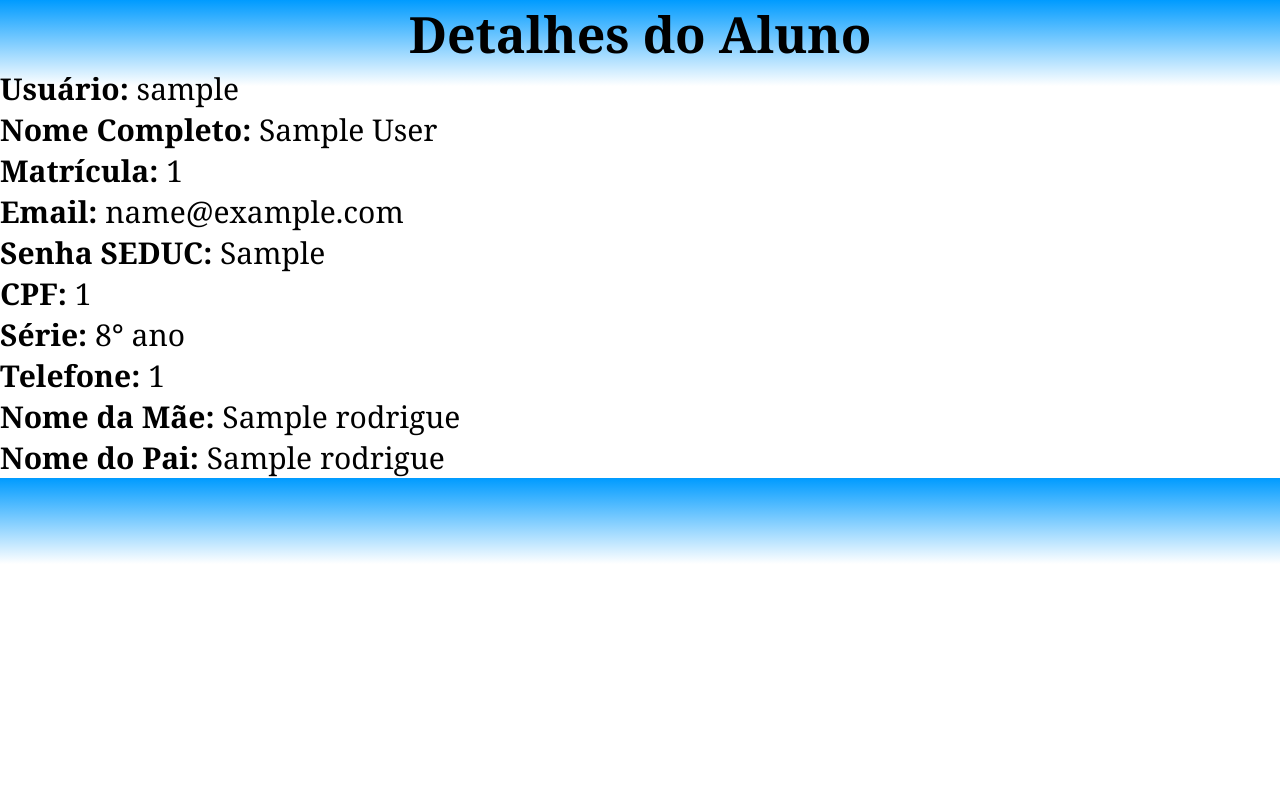
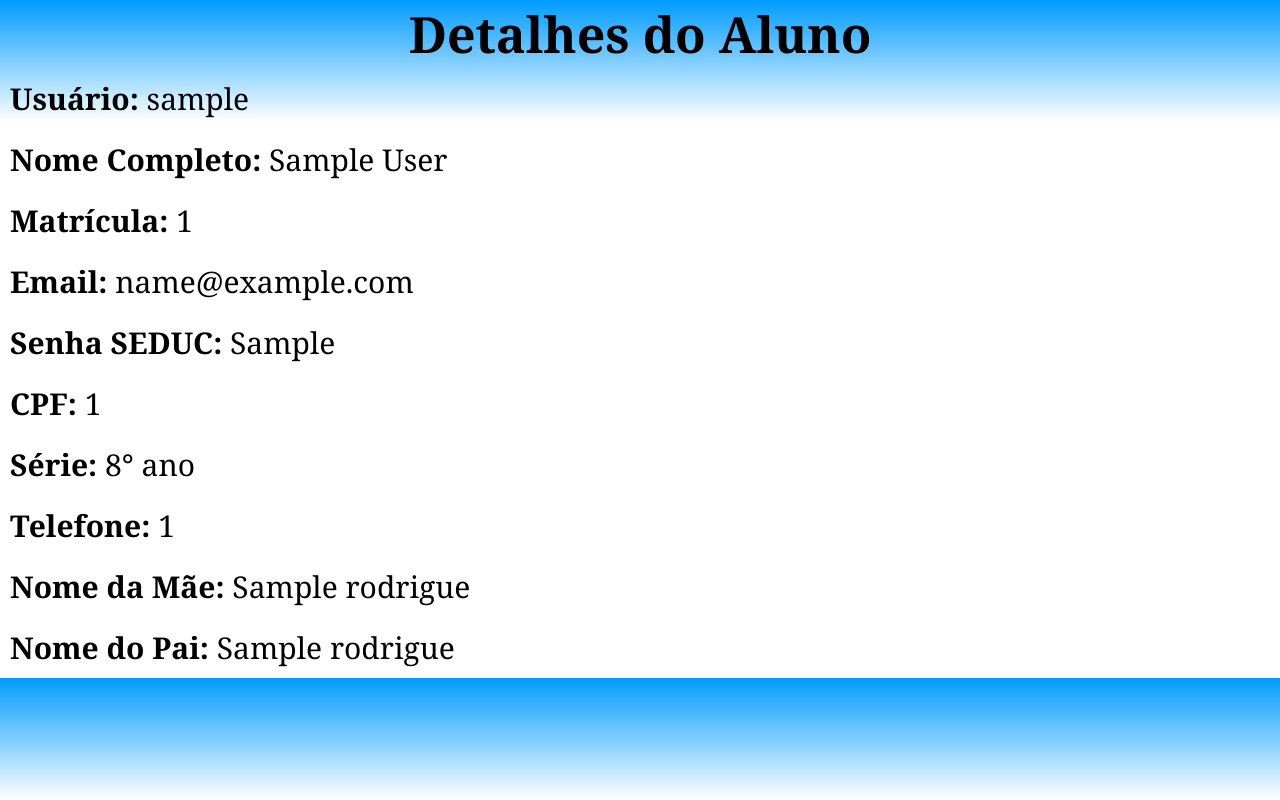
Before and after one commit to Lucas-Espindola-dev/Escola_Cosme_Rodrigues, a Django app: page /aluno/ in a window 1280 px wide. Run offline with Django 5.2, Linux system fonts and the light colour scheme; a user stored in the database is signed in; tables that the repository leaves empty hold one stand-in row (values such as "Sample post").

Commit message:
Styling the paragraphs of Aluno

```diff
--- a/static/css/styles.css
+++ b/static/css/styles.css
@@ -81,3 +81,7 @@ font-family:Georgia, serif;
     font-size: 50px;
     text-align: center;
 }
+
+.aluno-detail p{
+    padding:10px;
+}
```
